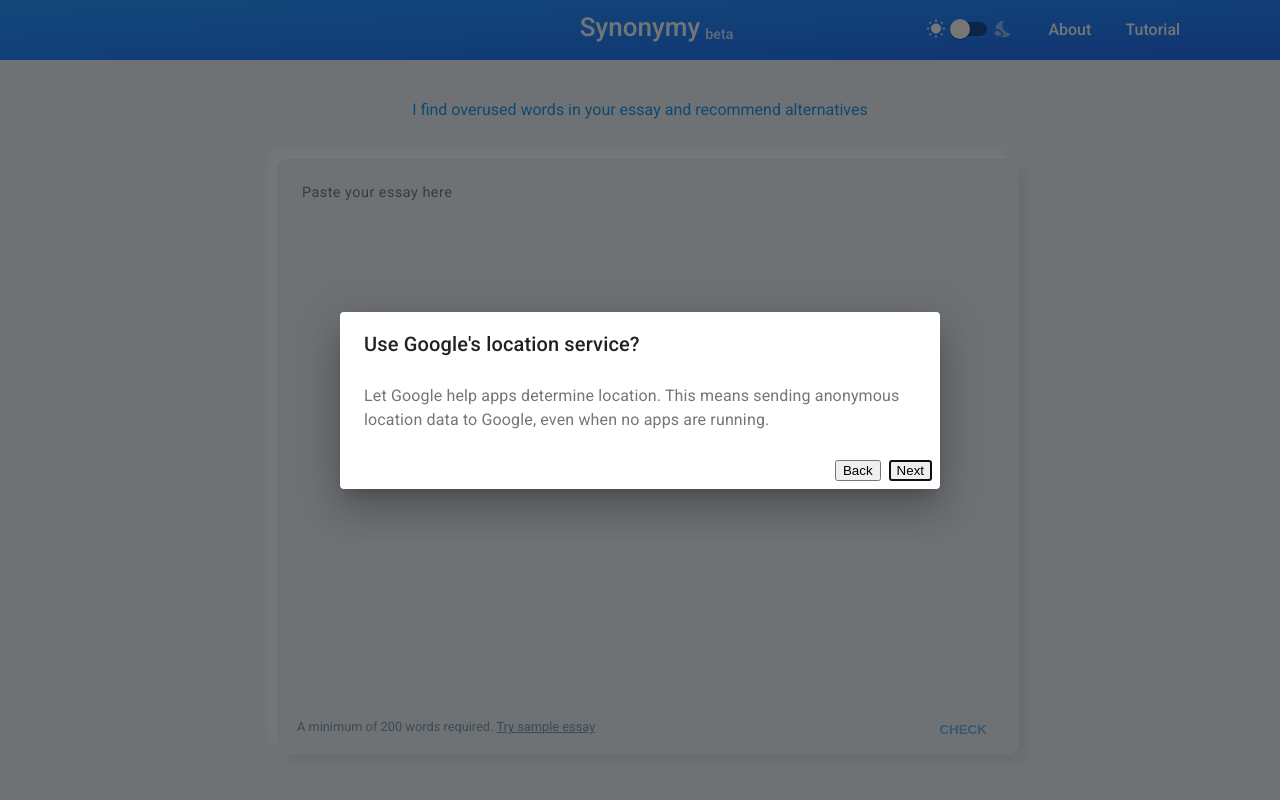
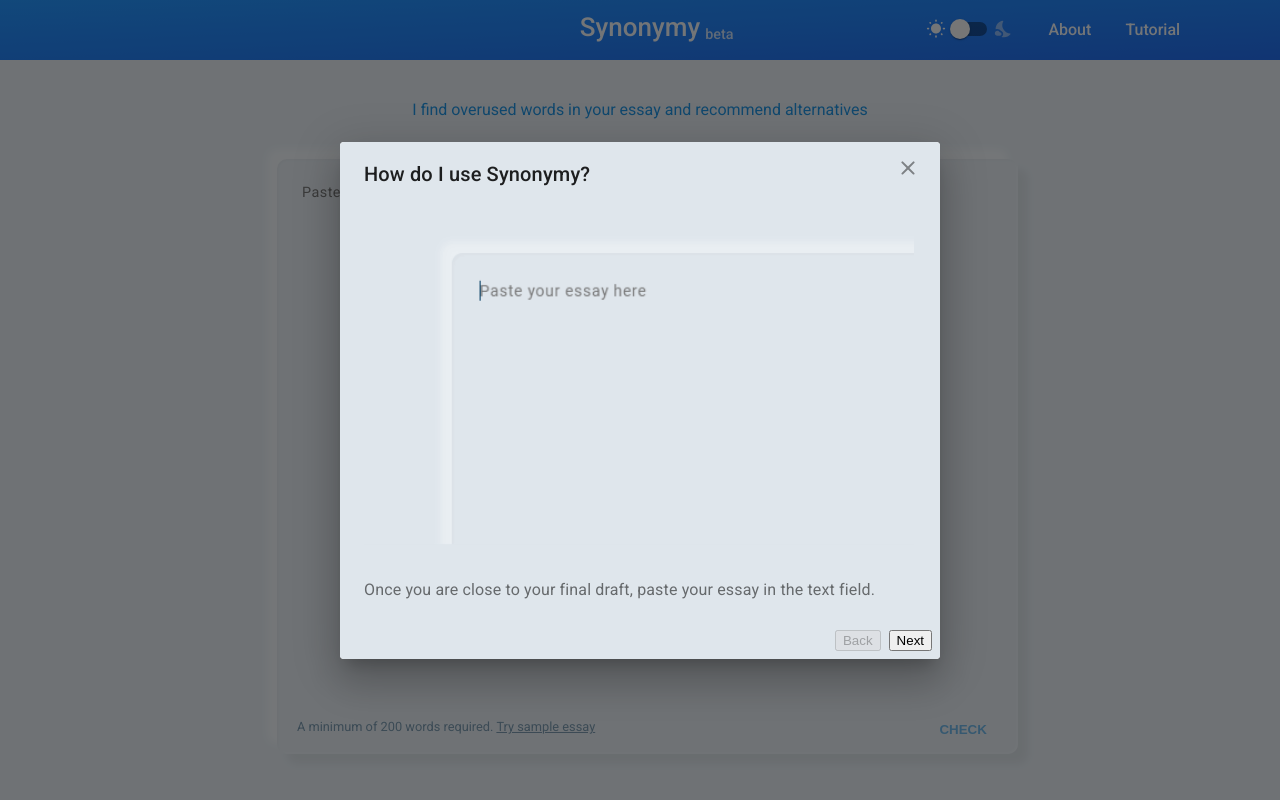
Before and after one commit to omerdemirkan/synonymy, a React (Create React App) app in the folder front-end/: page / in a window 1280 px wide. Both pictures are taken after a click on the item "Tutorial". Shown: the top 800 px of the page. Built offline with nearby package versions, Linux system fonts and the light colour scheme.

Commit message:
create functioning tutorial modal, fix sidedrawer tutorial button

```diff
--- a/front-end/src/components/SideDrawer/SideDrawer.js
+++ b/front-end/src/components/SideDrawer/SideDrawer.js
@@ -3,6 +3,7 @@
 import DarkModeSwitch from '../../components/UI/DarkModeSwitch/DarkModeSwitch';
 import { connect } from 'react-redux';
 import AnchorLink from 'react-anchor-link-smooth-scroll';
+import * as actionTypes from '../../store/actions/actionTypes';
 
 function SideDrawer(props) {
 
@@ -11,9 +12,9 @@
         color: props.pallete.navbarText
     }
 
-    const buttonClickedHandler = () => {
+    const tutorialClickedHandler = () => {
         props.buttonClicked();
-
+        props.onToggleModal();
     }
 
     return <div className={classes.SideDrawer}
@@ -27,7 +28,7 @@
                 <button
                 className={classes.ListButton}
                 style={{color: props.pallete.navbarText, borderColor: props.pallete.navbarText}}
-                onClick={buttonClickedHandler}>
+                onClick={() => props.buttonClicked()}>
                     <AnchorLink className={classes.Link} href='#about'>About</AnchorLink>
                 </button>
             </li>
@@ -36,8 +37,8 @@
                 className={classes.ListButton}
                 style={{color: props.pallete.navbarText,
                 borderColor: props.pallete.navbarText}}
-                onClick={buttonClickedHandler}>
-                    <AnchorLink className={classes.Link} href='#tutorial'>Tutorial</AnchorLink>
+                onClick={tutorialClickedHandler}>
+                    Tutorial
                 </button>
             </li>
         </ul>
@@ -50,4 +51,10 @@
     }
 }
 
-export default connect(mapStateToProps)(SideDrawer);
+const mapDispatchToProps = dispatch => {
+    return {
+        onToggleModal: () => dispatch({type: actionTypes.TOGGLE_TUTORIAL_MODAL})
+    }
+}
+
+export default connect(mapStateToProps, mapDispatchToProps)(SideDrawer);
--- a/front-end/src/containers/Tutorial/Tutorial.js
+++ b/front-end/src/containers/Tutorial/Tutorial.js
@@ -9,39 +9,91 @@
 import DialogContent from '@material-ui/core/DialogContent';
 import DialogContentText from '@material-ui/core/DialogContentText';
 import DialogTitle from '@material-ui/core/DialogTitle';
+import CloseRoundedIcon from '@material-ui/icons/CloseRounded';
+
+// Images
+import img1 from '../../images/synonymy1.png';
+import img2 from '../../images/synonymy2.png';
+import img3 from '../../images/synonymy3.png';
+import img4 from '../../images/synonymy4.png';
+import img5 from '../../images/synonymy5.png';
+
+const imageStyle = {
+    width: '100%',
+    maxWidth: '550px'
+}
+
+const content = [
+    {
+        image: <span className={classes.ImageBox}><img src={img1} style={imageStyle}/></span>,
+        description: 'Once you are close to your final draft, paste your essay in the text field.'
+    },
+    {
+        image: <div className={classes.ImageBox}><img src={img2} style={imageStyle}/></div>,
+        description: `Click on CHECK, I'll search through your essay and find overused words.`
+    },
+    {
+        image: <span className={classes.ImageBox}><img src={img3} style={imageStyle}/></span>,
+        description: 'Words I find to be overused will appear. Click on one to see its synonyms.'
+    },
+    {
+        image: <div className={classes.ImageBox}><img src={img4} style={imageStyle}/></div>,
+        description: `The word's synonyms will appear and all instances will be highlighted`
+    },
+    {
+        image: <span className={classes.ImageBox}><img src={img5} style={imageStyle}/></span>,
+        description: `You can choose to ignore a word if you don't find it particularly helpful`
+    },
+]
 
 const Tutorial = props => {
-    console.log(props.tutorialModalOpen);
+    const [stage, setStage] = useState(0);
 
+    const nextButtonClickedHandler = () => {
+        if (stage < 4) {
+            setStage(stage + 1);
+        }
+    }
+
+    const backButtonClickedHandler = () => {
+        if (stage !== 0) {
+            setStage(stage - 1);
+        }
+    }
 
     return <Dialog
+    fullWidth={true}
     open={props.tutorialModalOpen}
     onClose={props.onToggleModal}
-    aria-labelledby="alert-dialog-title"
-    aria-describedby="alert-dialog-description"
     >
-        <DialogTitle id="alert-dialog-title">{"Use Google's location service?"}</DialogTitle>
+        <CloseRoundedIcon onClick={props.onToggleModal} className={classes.CloseIcon}/>
+        <DialogTitle style={{backgroundColor: '#DFE6EC'}}>{"How do I use Synonymy?"}</DialogTitle>
 
         <DialogContent
-        style={{
+        style={{backgroundColor: '#DFE6EC'}}
+        >
+            {content[stage].image}
 
-        }}
-        >
-            <DialogContentText id="alert-dialog-description">
-                Let Google help apps determine location. This means sending anonymous location data to
-                Google, even when no apps are running.
+            <DialogContentText id="alert-dialog-description" style={{marginTop: '30px'}}>
+                {content[stage].description}
             </DialogContentText>
 
         </DialogContent>
 
 
-        <DialogActions>
+        <DialogActions style={{backgroundColor: '#DFE6EC'}}>
 
-        <button onClick={props.onToggleModal} color="primary">
+        <button
+        onClick={backButtonClickedHandler}
+        disabled={stage === 0}
+        >
             Back
         </button>
 
-        <button onClick={props.onToggleModal} color="primary" autoFocus>
+        <button onClick={nextButtonClickedHandler}
+        disabled={stage === content.length - 1}
+
+        >
             Next
         </button>
         </DialogActions>
@@ -52,7 +104,8 @@
 
 const mapStateToProps = state => {
     return {
-        tutorialModalOpen: state.tutorial.modal
+        tutorialModalOpen: state.tutorial.modal,
+        pallete: state.pallete.pallete
     }
 }
 
--- a/front-end/src/containers/Tutorial/Tutorial.module.css
+++ b/front-end/src/containers/Tutorial/Tutorial.module.css
@@ -0,0 +1,24 @@
+.CloseIcon {
+    position: absolute;
+    top: 14px;
+    right: 20px;
+    opacity: .5;
+}
+
+.CloseIcon:hover {
+    opacity: 1;
+}
+
+.ImageBox {
+    animation: PhaseIn 0.5s ease forwards;
+}
+
+@keyframes PhaseIn {
+    from {
+        opacity: 0;
+    }
+
+    to {
+        opacity: 1;
+    }
+}
```
